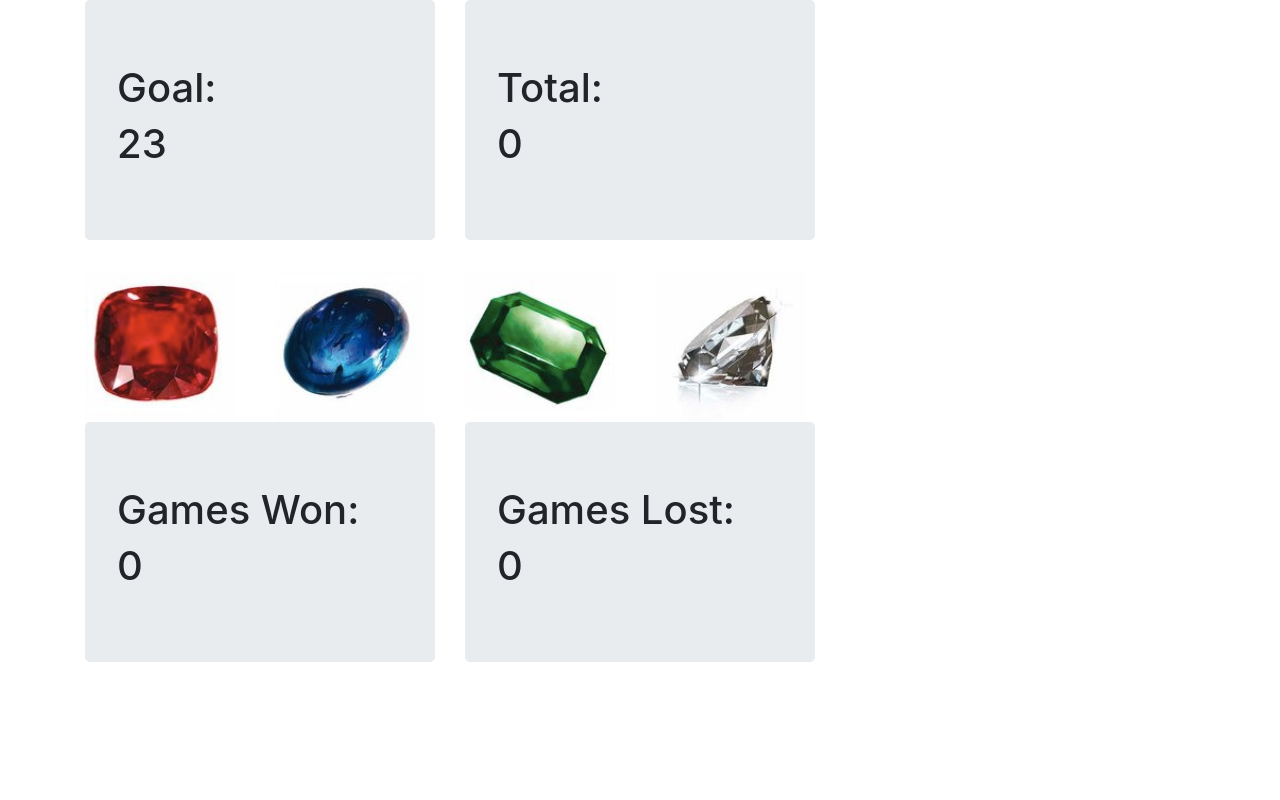
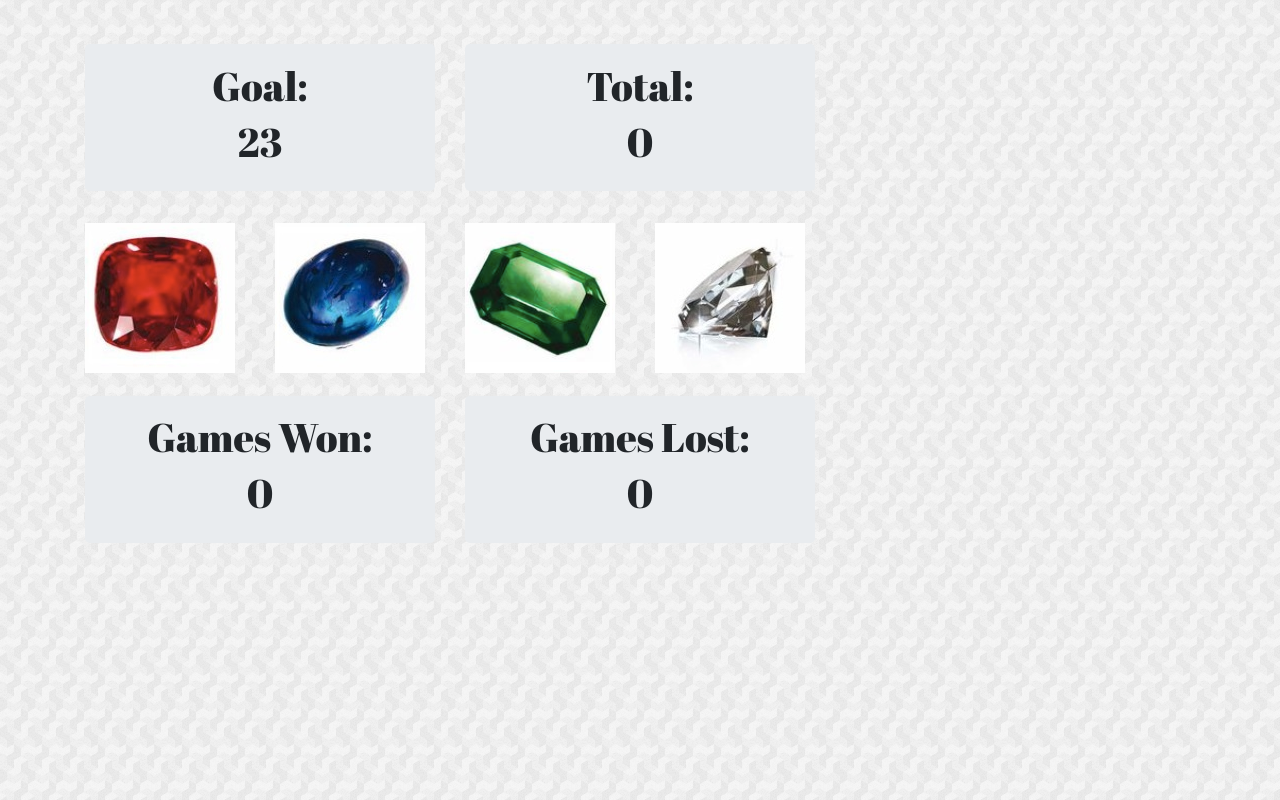
Before and after one commit to EricJobin/unit-4-game, a plain HTML site: page index.html in a window 1280 px wide. Drawn offline with nearby package versions, Linux system fonts and the light colour scheme.

Commit message:
added music, fonts, background, margin

```diff
--- a/assets/css/style.css
+++ b/assets/css/style.css
@@ -18,6 +18,22 @@
     width:150px;
     background-color: yellow;
 }
-/* p{
-    color:red
-} */
+.jumbotron{
+    padding-top: 5%;
+    padding-bottom: 5%;
+    font-family: 'Abril Fatface', cursive;
+
+}
+.toprow{
+    margin-top: 4%;
+}
+.lowrow{
+    margin-top: 2%;
+}
+body{
+    background-color: #ddd;
+    background-image: url(../images/bkgnd.png);
+}
+#automusic{
+    display:none;
+}
--- a/assets/javascript/game.js
+++ b/assets/javascript/game.js
@@ -63,13 +63,13 @@ function setNewGameValues(){
 // }
 function checkGameEnd(){
     if (currentTotal == gameTotal){
-        setTimeout(function(){alert("You've Won!!!"); }, 200);
+        setTimeout(function(){alert("You've Won!!!"); }, 100);
         gamesWon++
         totalWon.textContent = gamesWon;
         setNewGameValues()
     }
     else if(currentTotal > gameTotal){
-        setTimeout(function(){alert("BUSTED!"); }, 200);
+        setTimeout(function(){alert("BUSTED!"); }, 100); //Hacking it up with the timeouts
         gamesLost++
         totalLost.textContent = gamesLost;
         setNewGameValues()
--- a/index.html
+++ b/index.html
@@ -6,21 +6,22 @@
     <meta http-equiv="X-UA-Compatible" content="ie=edge">
     <title>Gem Game</title>
     <link rel="stylesheet" href="https://stackpath.bootstrapcdn.com/bootstrap/4.3.1/css/bootstrap.min.css" integrity="sha384-ggOyR0iXCbMQv3Xipma34MD+dH/1fQ784/j6cY/iJTQUOhcWr7x9JvoRxT2MZw1T" crossorigin="anonymous">
+    <link href="https://fonts.googleapis.com/css?family=Abril+Fatface&display=swap" rel="stylesheet">
     <link rel="stylesheet" href="assets/css/style.css">
     <script src="https://cdnjs.cloudflare.com/ajax/libs/jquery/3.2.1/jquery.min.js"></script>
 
 </head>
     <body>
         <div class="container">
-            <div class="row">
+            <div class="row toprow">
                 <div class="col-6 col-lg-4"> <!--Show goal score here -->
-                    <div class="jumbotron score">
+                    <div class="jumbotron score text-center">
                         <h1>Goal:</h1>
                         <h1 id="xgameTotal">0</h1>
                     </div>
                 </div>
                 <div class="col 6 col-lg-4"> <!--Show current score here -->
-                    <div class="jumbotron score">
+                    <div class="jumbotron score text-center">
                         <h1>Total:</h1>
                         <h1 id="xcurrentTotal">0</h1>
                     </div>
@@ -42,22 +43,24 @@
                 </div>
                 <div class="col-0 col-lg-4"></div> <!--White Space-->
             </div>
-            <div class ="row">
+            <div class ="row lowrow">
                 <div class="col 6 col-lg-4"> <!--Show won games here -->
-                    <div class="jumbotron score">
+                    <div class="jumbotron score text-center">
                         <h1>Games Won:</h1>
                         <h1 id="totalWon">0</h1>
                     </div>
                 </div>
                 <div class="col 6 col-lg-4"> <!--Show lost games here -->
-                    <div class="jumbotron score">
+                    <div class="jumbotron score text-center">
                         <h1>Games Lost:</h1>
                         <h1 id="totalLost">0</h1>
                     </div>
                 </div>
                 <div class="col-0 col-lg-4"></div>
             </div>
-
+            <div id="automusic">
+                <audio controls autoplay><source src="assets/images/theLastDiamond.mp3" type="audio/mpeg"></audio>
+            </div>
 
 
 
```
Also changed, not shown: assets/images/bkgnd.png (added), 1 other file.
